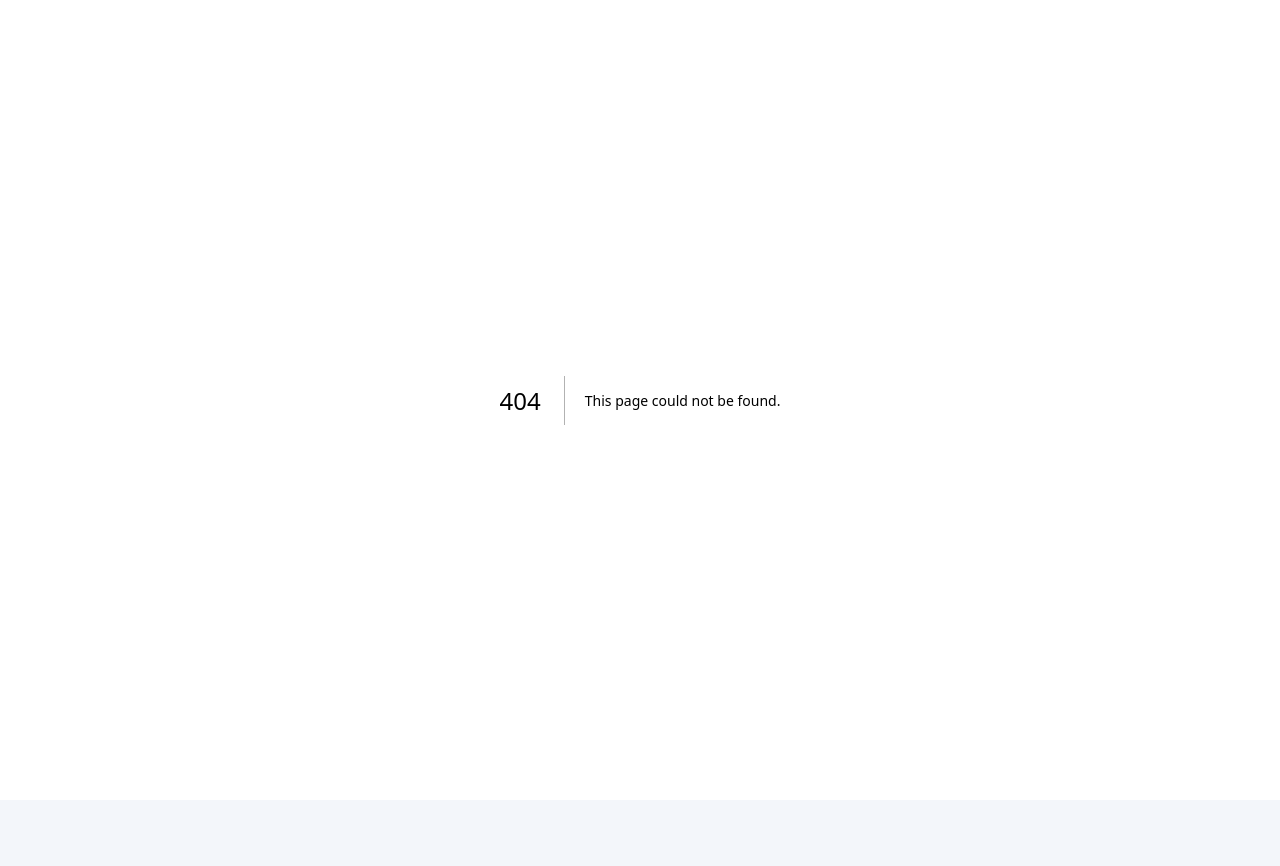
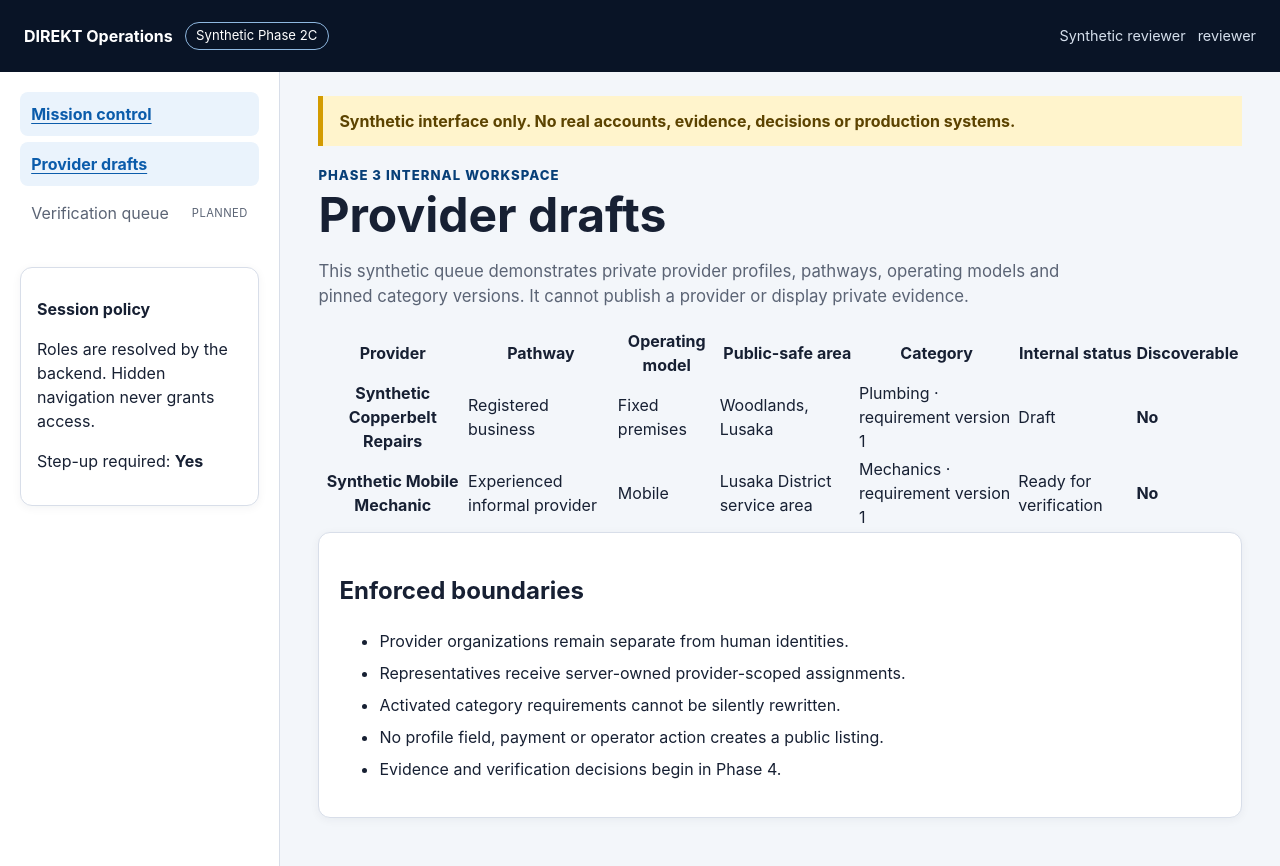
Before and after one commit to kudzimusar/direkt, a Next.js app in the folder admin/direkt-operations-portal/: page /operations/providers in a window 1280 px wide. Before the commit this address had no page. Before the commit the page ends 800 px from the top, so only its background shows below. Built offline with nearby package versions, Linux system fonts and the light colour scheme.

Commit message:
feat(admin): add synthetic provider draft queue

```diff
--- /dev/null
+++ b/admin/direkt-operations-portal/src/app/operations/providers/page.tsx
@@ -0,0 +1,77 @@
+import type { Metadata } from 'next';
+
+export const metadata: Metadata = { title: 'Provider drafts' };
+
+const syntheticProviders = [
+  {
+    name: 'Synthetic Copperbelt Repairs',
+    pathway: 'Registered business',
+    operatingModel: 'Fixed premises',
+    locality: 'Woodlands, Lusaka',
+    category: 'Plumbing · requirement version 1',
+    status: 'Draft',
+  },
+  {
+    name: 'Synthetic Mobile Mechanic',
+    pathway: 'Experienced informal provider',
+    operatingModel: 'Mobile',
+    locality: 'Lusaka District service area',
+    category: 'Mechanics · requirement version 1',
+    status: 'Ready for verification',
+  },
+] as const;
+
+export default function ProviderDraftsPage() {
+  return (
+    <section aria-labelledby="provider-drafts-heading">
+      <p className="eyebrow">Phase 3 internal workspace</p>
+      <h1 id="provider-drafts-heading">Provider drafts</h1>
+      <p className="lede">
+        This synthetic queue demonstrates private provider profiles, pathways, operating models and
+        pinned category versions. It cannot publish a provider or display private evidence.
+      </p>
+
+      <div className="provider-table" role="region" aria-label="Synthetic provider drafts" tabIndex={0}>
+        <table>
+          <thead>
+            <tr>
+              <th scope="col">Provider</th>
+              <th scope="col">Pathway</th>
+              <th scope="col">Operating model</th>
+              <th scope="col">Public-safe area</th>
+              <th scope="col">Category</th>
+              <th scope="col">Internal status</th>
+              <th scope="col">Discoverable</th>
+            </tr>
+          </thead>
+          <tbody>
+            {syntheticProviders.map((provider) => (
+              <tr key={provider.name}>
+                <th scope="row">{provider.name}</th>
+                <td>{provider.pathway}</td>
+                <td>{provider.operatingModel}</td>
+                <td>{provider.locality}</td>
+                <td>{provider.category}</td>
+                <td>{provider.status}</td>
+                <td>
+                  <strong>No</strong>
+                </td>
+              </tr>
+            ))}
+          </tbody>
+        </table>
+      </div>
+
+      <section className="control-panel" aria-labelledby="provider-controls-heading">
+        <h2 id="provider-controls-heading">Enforced boundaries</h2>
+        <ul>
+          <li>Provider organizations remain separate from human identities.</li>
+          <li>Representatives receive server-owned provider-scoped assignments.</li>
+          <li>Activated category requirements cannot be silently rewritten.</li>
+          <li>No profile field, payment or operator action creates a public listing.</li>
+          <li>Evidence and verification decisions begin in Phase 4.</li>
+        </ul>
+      </section>
+    </section>
+  );
+}
```
